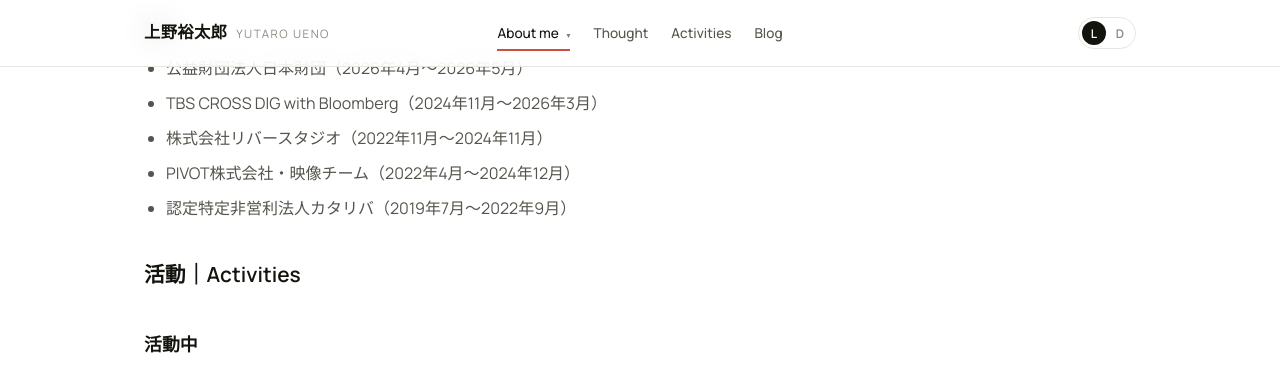
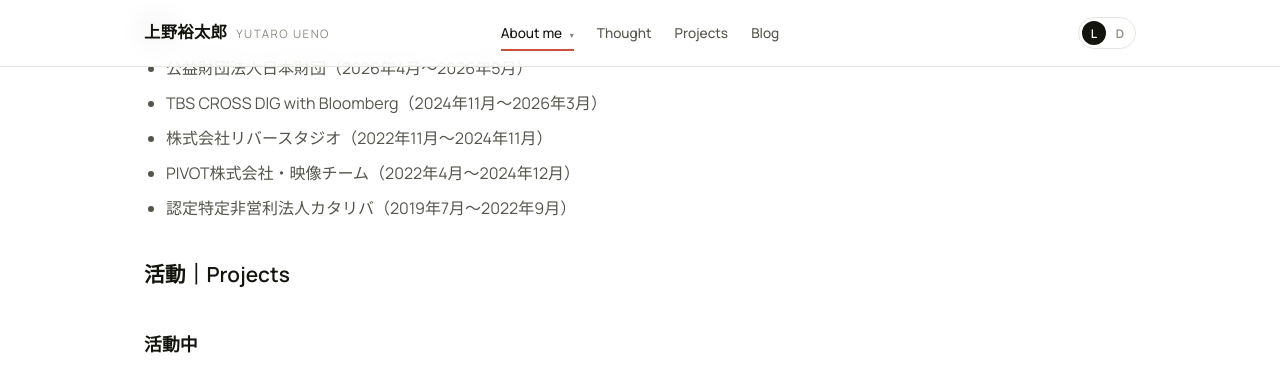
Before and after one commit to yutaro0518/website, a Jekyll site: the page built from bio.md, in a window 1280 px wide and 900 px high, scrolled down 881 px. Shown: the top 372 px of the window. Built offline with Jekyll 4.4.1, drawn with Linux system fonts in a browser that asks for light colours.

Commit message:
Rename Activities -> Projects (nav label, page title, section headings)
Co-Authored-By: Claude Opus 4.8 <noreply@anthropic.com>

```diff
--- a/_includes/nav.html
+++ b/_includes/nav.html
@@ -8,6 +8,6 @@
           </div></div>
         </div>
         <a href="{{ '/blog/' | relative_url }}?cat=Essay">Thought</a>
-        <a href="{{ '/activities/' | relative_url }}"{% if page.nav == 'activities' %} class="active"{% endif %}>Activities</a>
+        <a href="{{ '/activities/' | relative_url }}"{% if page.nav == 'activities' %} class="active"{% endif %}>Projects</a>
         <a href="{{ '/blog/' | relative_url }}">Blog</a>
       </nav>
--- a/activities.html
+++ b/activities.html
@@ -1,6 +1,6 @@
 ---
 layout: activities
-title: Activities
+title: Projects
 nav: activities
 permalink: /activities/
 desc: 上野裕太郎（Yutaro UENO）の活動。AIガバナンス協会、PMI ThinkTank、Human Research Collective、ZINE「Human?」。
--- a/bio.md
+++ b/bio.md
@@ -34,7 +34,7 @@ desc: 上野裕太郎（Yutaro UENO）の経歴。理論社会学を土台に、
 - PIVOT株式会社・映像チーム（2022年4月〜2024年12月）
 - 認定特定非営利法人カタリバ（2019年7月〜2022年9月）
 
-## 活動｜Activities
+## 活動｜Projects
 
 ### 活動中
 
```
Also changed, not shown: research.md (+1 -1 lines).
